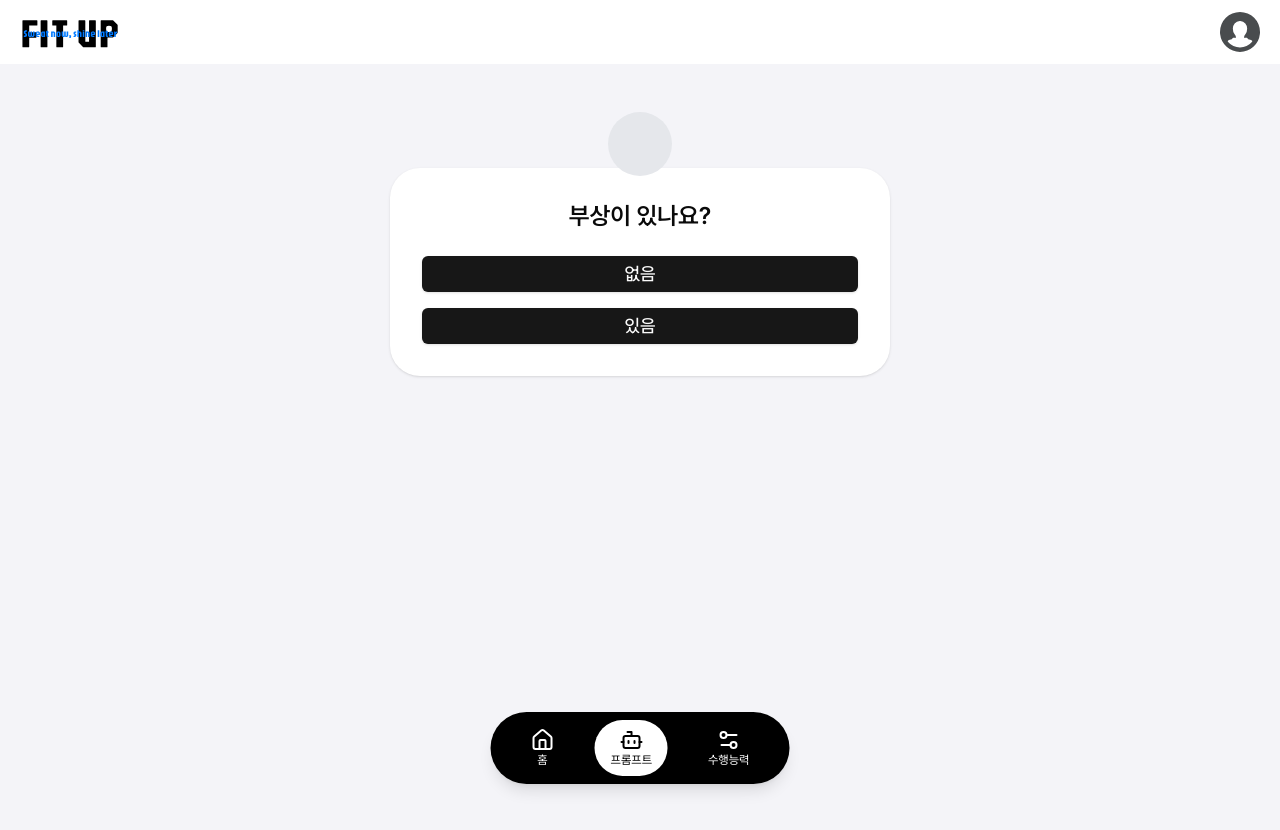
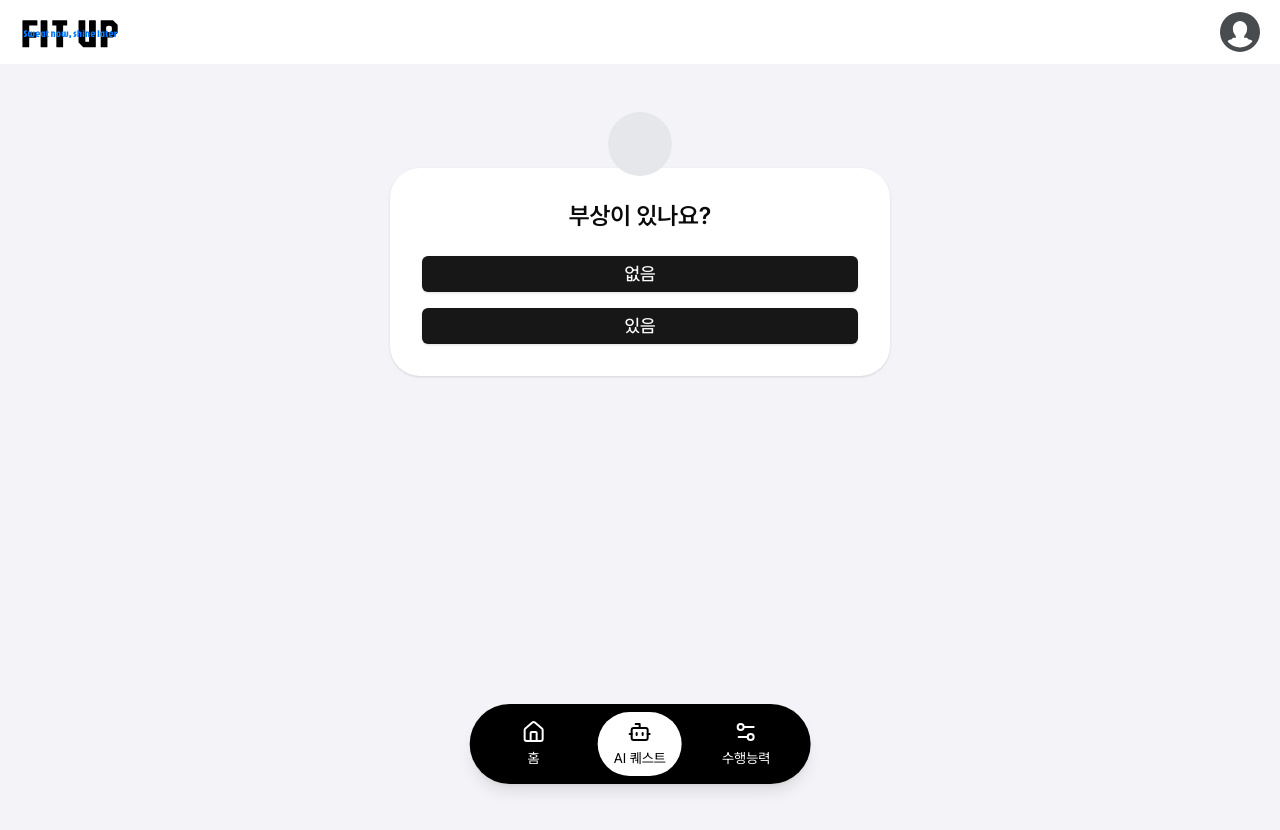
Before and after one commit to FitUp-KTB/FitUp-FE, a Next.js app: page /prompt in a window 1280 px wide. Shown: the top 830 px of the page. Built offline with nearby package versions, Linux system fonts and the light colour scheme.

Commit message:
style: Nav 컴포넌트 분리

```diff
--- a/app/(main)/layout.tsx
+++ b/app/(main)/layout.tsx
@@ -1,7 +1,5 @@
 import Header from "@/components/common/header";
-import NavItem from "@/components/common/navItem";
-import { Bot, House, Settings2 } from "lucide-react";
-import Image from "next/image";
+import Navigation from "@/components/common/Navigation";
 
 export default function MainLayout({
   children,
@@ -20,11 +18,7 @@ export default function MainLayout({
         </main>
 
         {/* Floating Bottom Navigation */}
-        <nav className="fixed bottom-4 left-1/2 -translate-x-1/2 bg-black shadow-lg rounded-full px-6 py-2 flex gap-6">
-          <NavItem href="/home" icon={<House size={24} />} label="홈" />
-          <NavItem href="/prompt" icon={<Bot size={24} />} label="프롬프트" />
-          <NavItem href="/my-status" icon={<Settings2 size={24} />} label="수행능력" />
-        </nav>
+        <Navigation />
       </div>
     </div>
   );
--- /dev/null
+++ b/components/common/Navigation.tsx
@@ -0,0 +1,14 @@
+import NavItem from "@/components/common/navItem"
+import { Bot, House, Settings2 } from "lucide-react";
+
+const Navigation = () => {
+  return (
+    <nav className="fixed bottom-4 left-1/2 -translate-x-1/2 bg-black shadow-lg rounded-full px-6 py-2 flex gap-6">
+      <NavItem href="/home" icon={<House size={24} />} label="홈" />
+      <NavItem href="/prompt" icon={<Bot size={24} />} label="AI 퀘스트" />
+      <NavItem href="/my-status" icon={<Settings2 size={24} />} label="수행능력" />
+    </nav>
+  )
+}
+
+export default Navigation
--- a/components/common/navItem.tsx
+++ b/components/common/navItem.tsx
@@ -1,7 +1,7 @@
 "use client"
 import Link from "next/link";
-import {JSX} from "react";
-import {usePathname} from "next/navigation";
+import { JSX } from "react";
+import { usePathname } from "next/navigation";
 
 interface NavItemProps {
   href: string;
@@ -9,15 +9,14 @@ interface NavItemProps {
   label: string;
 }
 
-export default function NavItem({href, icon, label}: NavItemProps) {
+export default function NavItem({ href, icon, label }: NavItemProps) {
   const pathName = usePathname();
   const isActive = pathName === href;
   return (
-    <Link href={href} className={`flex flex-col items-center px-4 py-2 rounded-full transition ${
-      isActive ? "bg-white text-black" : "bg-black text-white"
-    }`}>
+    <Link href={href} className={`min-w-[80px] flex flex-col items-center px-4 py-2 rounded-full transition ${isActive ? "bg-white text-black" : "bg-black text-white"
+      }`}>
       {icon}
-      <span className="text-xs">{label}</span>
+      <span className="mt-1 text-sm">{label}</span>
     </Link>
   )
 }
```
